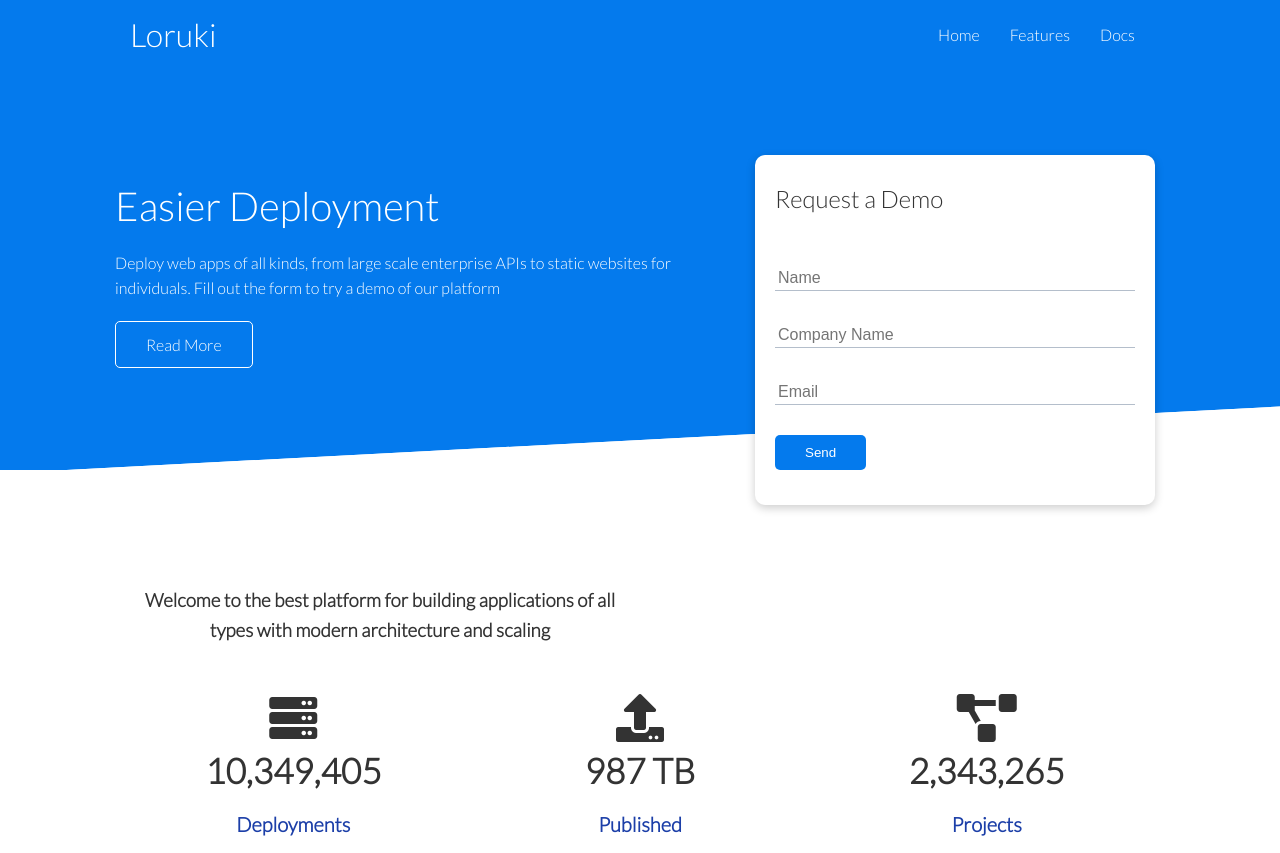
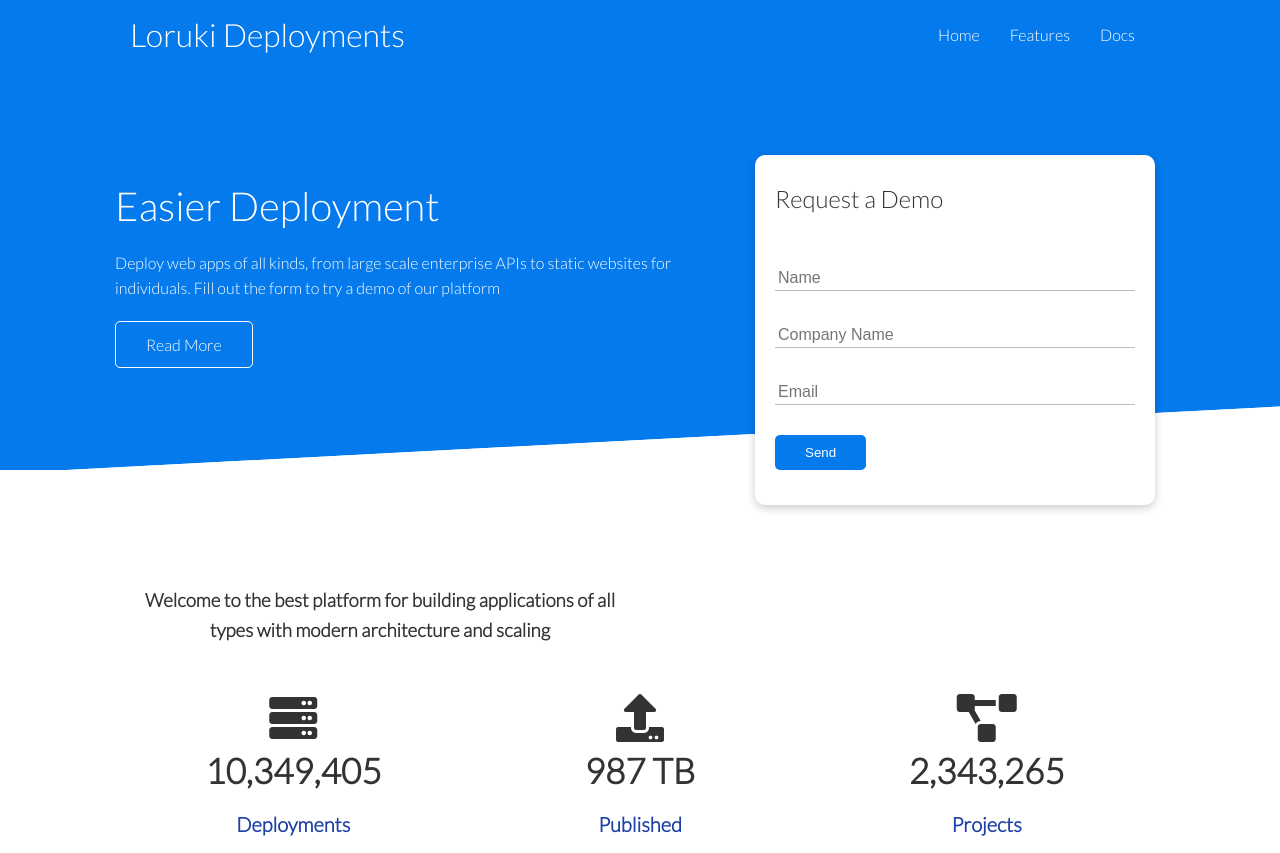
Before and after one commit to rizkyfransisca/loruki-website, a plain HTML site: page index.html in a window 1280 px wide. Shown: the top 853 px of the page. Drawn offline with Linux system fonts and the light colour scheme.

Commit message:
melakukan perubahan pada logo

```diff
--- a/index.html
+++ b/index.html
@@ -12,7 +12,7 @@
     <!-- Navbar -->
     <div class="navbar">
         <div class="container flex">
-            <h1 class="logo">Loruki</h1>
+            <h1 class="logo">Loruki Deployments</h1>
             <nav>
                 <ul>
                     <li><a href="index.html">Home</a></li>
```
